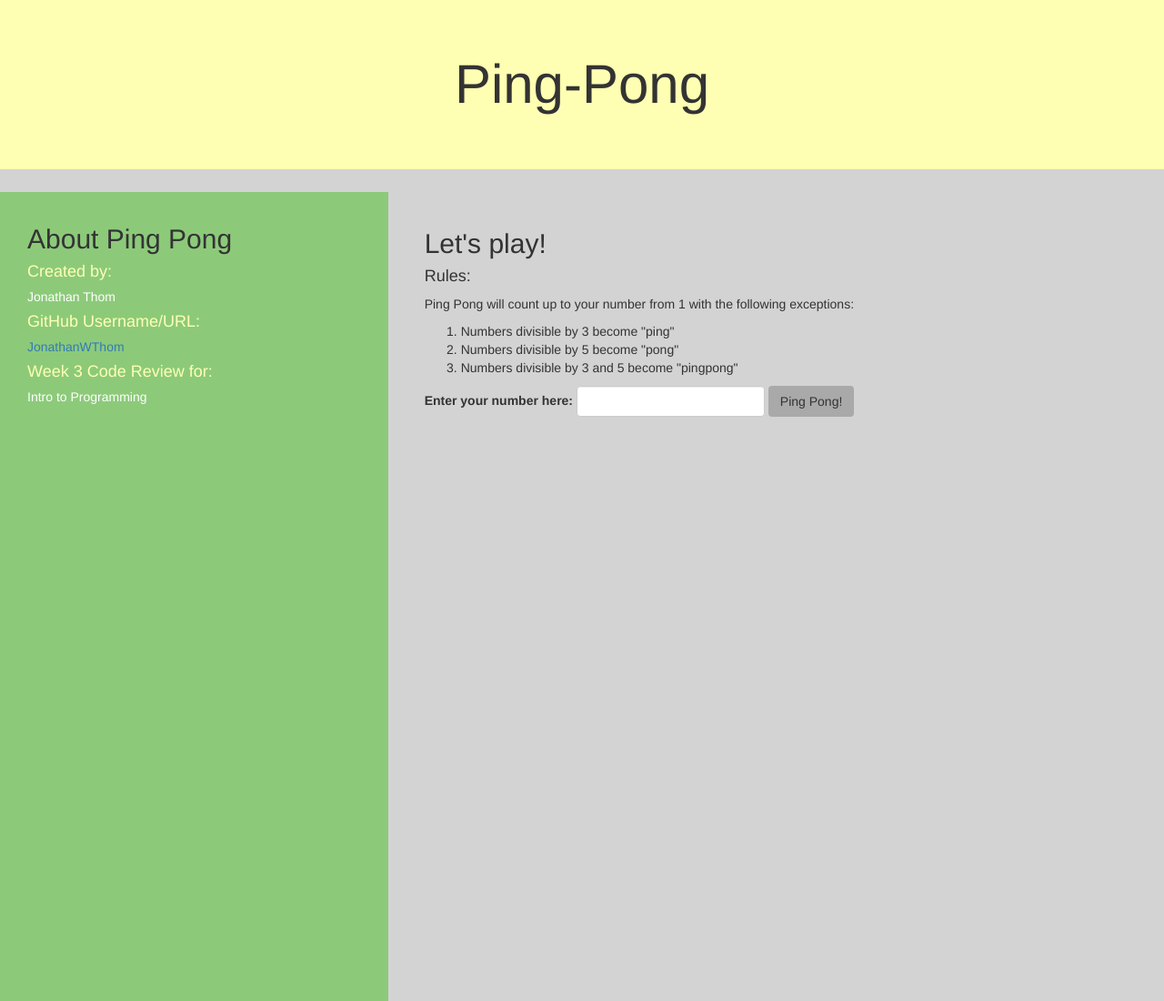
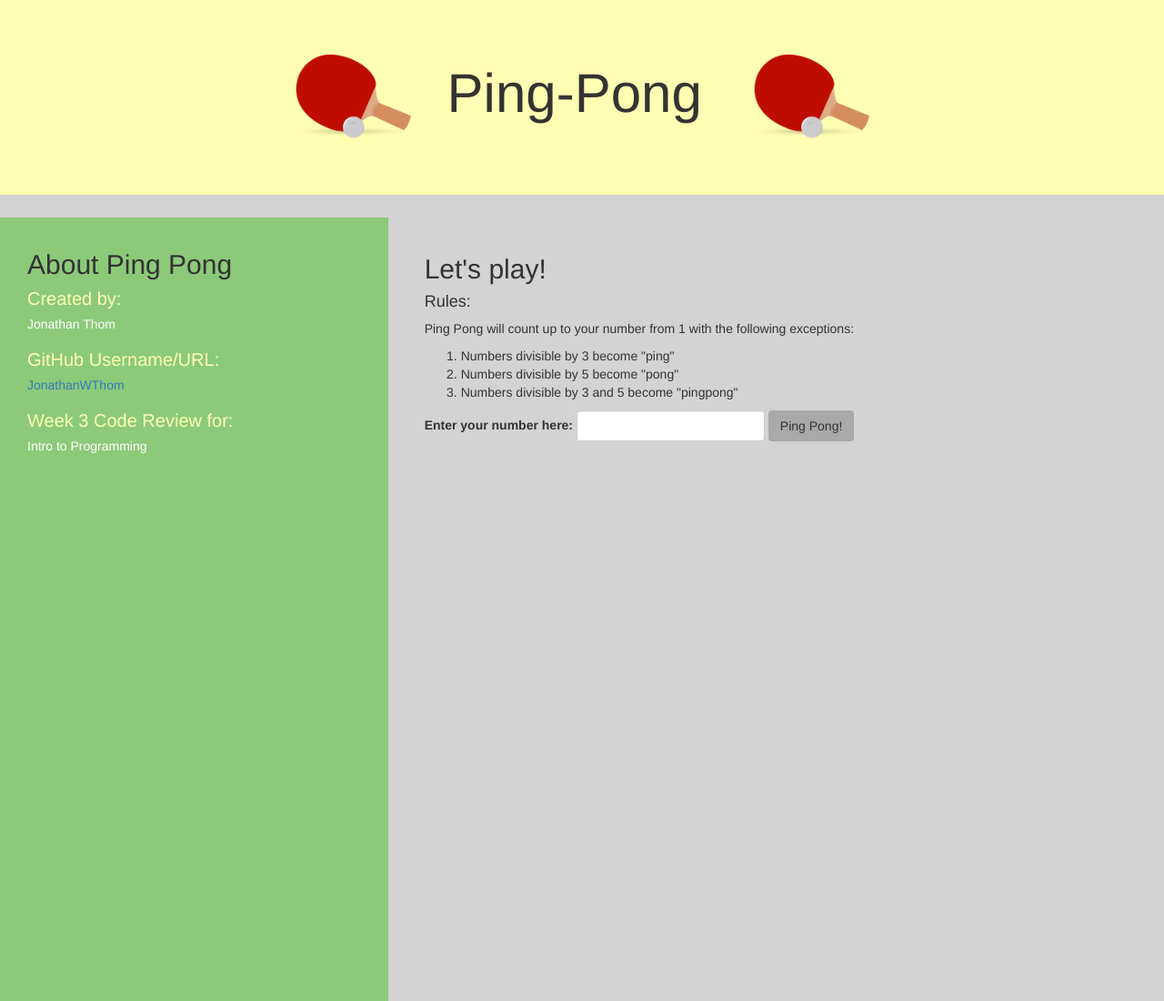
Before and after one commit to JonathanWThom/ping-pong, a plain HTML site: page index.html in a window 1280 px wide. Shown: the top 1100 px of the page at 91% size. Drawn offline with Linux system fonts and the light colour scheme.

Commit message:
Changes to sidebar

```diff
--- a/css/styles.css
+++ b/css/styles.css
@@ -1,5 +1,11 @@
 body {
   background-color: lightgrey;
+}
+
+img {
+  width: 10%;
+  margin-left: 40px;
+  margin-right: 40px;
 }
 
 .container {
@@ -43,8 +49,10 @@ h1 {
 
 .subsections {
   color: #ffffb3;
+  font-size: 20px;
 }
 
 h5 {
   color: white;
+  padding-bottom: 10px;
 }
--- a/index.html
+++ b/index.html
@@ -11,7 +11,8 @@
     <div class="container">
 
       <div id="header" class="row">
-        <h1>Ping-Pong</h1>
+        <h1><img src = "img/paddle.png" alt = "A picture of a ping pong paddle and ball">Ping-Pong
+        <img src = "img/paddle.png" alt = "A picture of a ping pong paddle and ball"></h1>
       </div> <!--header-->
 
       <div class="row">
--- a/js/scripts.js
+++ b/js/scripts.js
@@ -25,10 +25,11 @@ function pingPong(userInput) {
     }
   });
 
-  outputList = ""
+  var outputList = ""
   for (var index = 0; index < outputNumbers.length; index++) {
     outputList += "<li>" + outputNumbers[index] + "</li>";
   }
+
   return outputList;
 
 } // pingPong function
```
Also changed, not shown: img/paddle.png (added).
